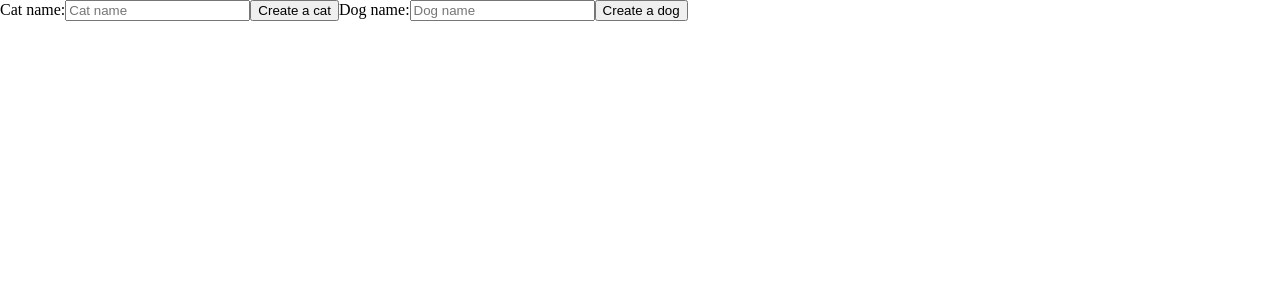
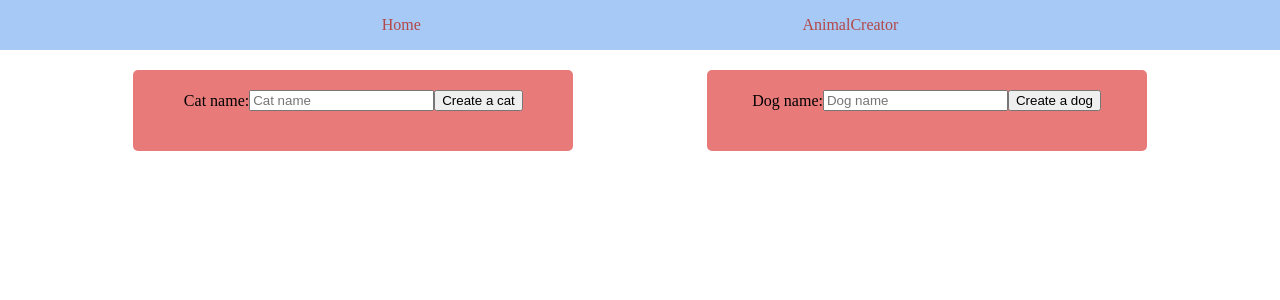
Before and after one commit to Devrro/react_project_devrro, a React (Create React App) app: page /animalCreator in a window 1280 px wide. Shown: the top 300 px of the page. Built offline with nearby package versions, Linux system fonts and the light colour scheme.

Commit message:
Lesson5_hw_2_variant 1

```diff
--- a/src/App.js
+++ b/src/App.js
@@ -1,66 +1,20 @@
-import React, {useReducer, useState} from "react";
+import React from "react";
+import {Route, Routes, Navigate} from "react-router-dom";
+import MainLayout from "./layout/MainLayout/MainLayout";
+import AnimalsCreator from "./pages/AnimalsCreator";
+import HomePage from "./pages/HomePage/HomePage";
 
 function App() {
-    const reducer = (state, action) => {
-        const {type, payload} = action;
-
-        switch (type) {
-            case 'addCat':
-                return {...state, cats: [...state.cats, {name: payload, id: Date.now()}]}
-            case 'deleteCat':
-                return {...state, cats: state.cats.filter(cat => cat.id !== payload)}
-            case 'addDog':
-                return {...state, dogs: [...state.dogs, {name: payload, id: Date.now()}]}
-            case 'deleteDog':
-                return {...state, dogs: state.dogs.filter(dog => dog.id !== payload)}
-            default:
-                console.log('Можливо труп, по коням')
-                return
-        }
-    }
-    // const init = () => {
-    //
-    // }
-
-    const [state, dispatch] = useReducer(reducer, {dogs: [], cats: []})
-    const [catValue, setCatValue] = useState('');
-    const [dogValue, setDogValue] = useState('');
-
-    const CreateCat = () =>{
-        dispatch({type:'addCat', payload:catValue});
-        setCatValue('');
-    }
-    const CreateDog = () =>{
-        dispatch({type:'addDog', payload:dogValue});
-        setDogValue('');
-    }
 
 
-    console.log(state)
     return (
-            <div>
-                <label>Cat name:
-                    <input type={'text'} placeholder={'Cat name'} value={catValue} onChange={({target}) => {setCatValue(target.value)}}/>
-                    <button onClick={()=>{CreateCat();}}>Create a cat</button>
-                </label>
-                {state.cats && state.cats.map((cat)=><div key={cat.id}>
-                    {cat.name}
-                    <button onClick={()=>{dispatch({type:'deleteCat', payload:cat.id})}}> DELETE </button>
-                </div>)}
-                <label>Dog name:
-                    <input type={'text'} placeholder={'Dog name'} value={dogValue} onChange={({target}) => {setDogValue(target.value)}}/>
-                    <button onClick={()=>{CreateDog();}}>Create a dog</button>
-                </label>
-                {state.dogs && state.dogs.map((dog)=><div key={dog.id}>
-                    {dog.name}
-                    <button onClick={()=>{dispatch({type:'deleteDog', payload:dog.id})}}> DELETE </button>
-                </div>)}
-
-            </div>
-        // <Routes>
-        //     <Route path={'/'} element={<MainLayout/>}>
-        //     </Route>
-        // </Routes>
+        <Routes>
+            <Route path={'/'} element={<MainLayout/>}>
+                <Route index element={<Navigate to={'/animalCreator'}/>}/>
+                <Route path={'/animalCreator'} element={<AnimalsCreator/>}/>
+                <Route path={'/home'} element={<HomePage/>}/>
+            </Route>
+        </Routes>
     )
 
 }
--- /dev/null
+++ b/src/components/AnimalInputs.js
@@ -0,0 +1,37 @@
+import React, {useReducer} from 'react';
+import CatInputComponent from "./CatInputComponent";
+import DogInputComponent from "./DogInputComponent";
+import animals from './modules/AllAnimalInput.module.css'
+const AnimalInputs = () => {
+    const reducer = (state, action) => {
+        const {type, payload} = action;
+
+        switch (type) {
+            case 'addCat':
+                return {...state, cats: [...state.cats, {name: payload, id: Date.now()}]}
+            case 'deleteCat':
+                return {...state, cats: state.cats.filter(cat => cat.id !== payload)}
+            case 'addDog':
+                return {...state, dogs: [...state.dogs, {name: payload, id: Date.now()}]}
+            case 'deleteDog':
+                return {...state, dogs: state.dogs.filter(dog => dog.id !== payload)}
+            default:
+                console.log('Можливо труп, по коням')
+                return
+        }
+    }
+
+
+    const [state, dispatch] = useReducer(reducer, {dogs: [], cats: []})
+    return (
+        <div className={animals.animal_input}>
+
+            <CatInputComponent dispatch={dispatch} state={state}/>
+
+            <DogInputComponent dispatch={dispatch} state={state}/>
+
+        </div>
+    );
+};
+
+export default AnimalInputs;
--- /dev/null
+++ b/src/components/CatInputComponent.js
@@ -0,0 +1,26 @@
+import React, {useState} from 'react';
+import as from './modules/OneAnimalIputColumn.module.css'
+import animal_style from "./modules/OneAnimalIputColumn.module.css";
+
+const CatInputComponent = ({dispatch,state}) => {
+    const [catValue, setCatValue] = useState('');
+
+    const CreateCat = () =>{
+        dispatch({type:'addCat', payload:catValue});
+        setCatValue('');
+    }
+    return (
+        <div className={as.one_animal_input}>
+            <label className={animal_style.input_decoration}>Cat name:
+                <input type={'text'} placeholder={'Cat name'} value={catValue} onChange={({target}) => {setCatValue(target.value)}}/>
+                <button onClick={()=>{CreateCat();}}>Create a cat</button>
+            </label>
+            {state.cats && state.cats.map((cat)=><div key={cat.id}>
+                {cat.name}
+                <button onClick={()=>{dispatch({type:'deleteCat', payload:cat.id})}}> DELETE </button>
+            </div>)}
+        </div>
+    );
+};
+
+export default CatInputComponent;
--- /dev/null
+++ b/src/components/DogInputComponent.js
@@ -0,0 +1,25 @@
+import React, {useState} from 'react';
+import animal_style from './modules/OneAnimalIputColumn.module.css'
+const DogInputComponent = ({dispatch, state}) => {
+
+    const [dogValue, setDogValue] = useState('');
+
+    const CreateDog = () =>{
+        dispatch({type:'addDog', payload:dogValue});
+        setDogValue('');
+    }
+    return (
+        <div className={animal_style.one_animal_input}>
+            <label className={animal_style.input_decoration}>Dog name:
+                <input type={'text'} placeholder={'Dog name'} value={dogValue} onChange={({target}) => {setDogValue(target.value)}}/>
+                <button onClick={()=>{CreateDog();}}>Create a dog</button>
+            </label>
+            {state.dogs && state.dogs.map((dog)=><div key={dog.id}>
+                {dog.name}
+                <button onClick={()=>{dispatch({type:'deleteDog', payload:dog.id})}}> DELETE </button>
+            </div>)}
+        </div>
+    );
+};
+
+export default DogInputComponent;
--- a/src/components/index.js
+++ b/src/components/index.js
@@ -1 +1,4 @@
-export * from "./Button/Button";
+export * from './CatInputComponent'
+export * from './DogInputComponent'
+export * from './modules/OneAnimalIputColumn.module.css'
+export * from './modules/AllAnimalInput.module.css'
--- /dev/null
+++ b/src/components/modules/AllAnimalInput.module.css
@@ -0,0 +1,5 @@
+.animal_input{
+    display: flex;
+    justify-content: space-evenly;
+    margin: 20px 0;
+}
--- /dev/null
+++ b/src/components/modules/OneAnimalIputColumn.module.css
@@ -0,0 +1,13 @@
+.one_animal_input{
+    width: 400px;
+    background-color: #e87a7a;
+    padding: 20px;
+    border-radius: 5px;
+}
+
+.input_decoration{
+    display: flex;
+    justify-content: center;
+    align-items: center;
+    margin-bottom: 20px;
+}
--- a/src/layout/MainLayout/MainLayout.js
+++ b/src/layout/MainLayout/MainLayout.js
@@ -1,18 +1,13 @@
 import React from 'react';
 import style from './MainLayout.module.css'
-import {Link,Outlet} from "react-router-dom";
-import Button from "../../components/Button/Button";
+import {Link, NavLink, Outlet} from "react-router-dom";
 
 const MainLayout = () => {
     return (
         <div>
             <div className={style.header}>
-                <div style={{width:'100px'}}>
-                    <Button onClick={() => {console.log('hello')}}>Kot</Button>
-                </div>
-                <div style={{width:'100px'}}>
-                    <Button onClick={() => {console.log('hello')}}>Doggo</Button>
-                </div>
+                <Link to={'/home'}>Home</Link>
+                <Link to={'/animalCreator'}>AnimalCreator</Link>
             </div>
             <Outlet/>
         </div>
--- /dev/null
+++ b/src/pages/AnimalsCreator.js
@@ -0,0 +1,12 @@
+import React from 'react';
+import AnimalInputs from "../components/AnimalInputs";
+
+const AnimalsCreator = () => {
+    return (
+        <div>
+            <AnimalInputs/>
+        </div>
+    );
+};
+
+export default AnimalsCreator;
--- /dev/null
+++ b/src/pages/HomePage/HomePage.js
@@ -0,0 +1,11 @@
+import React from 'react';
+
+const HomePage = () => {
+    return (
+        <div>
+            Hello there
+        </div>
+    );
+};
+
+export default HomePage;
--- /dev/null
+++ b/src/pages/index.js
@@ -0,0 +1 @@
+export * from './HomePage/HomePage'
```
